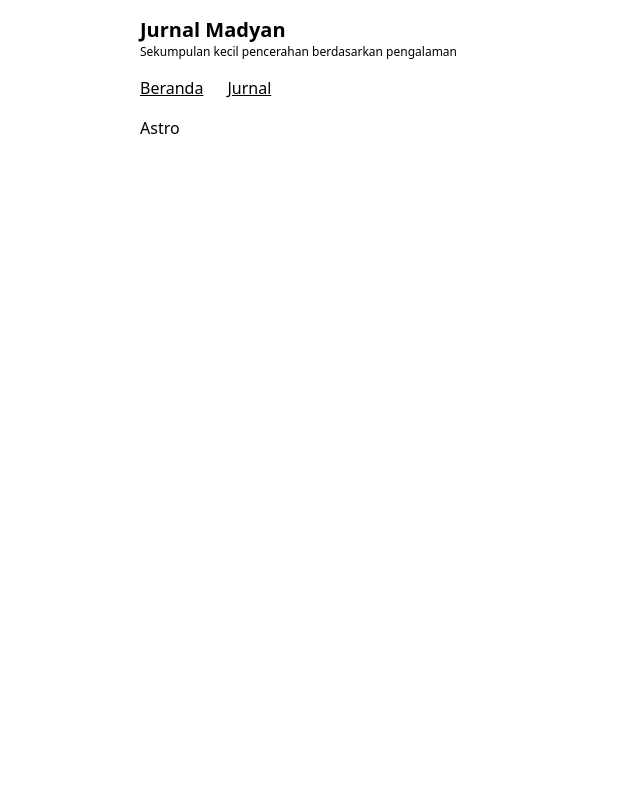
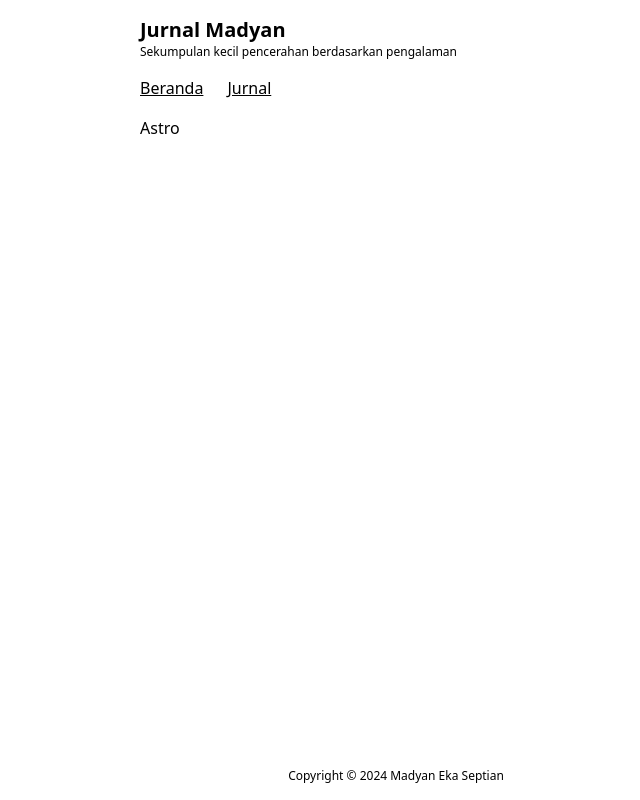
Before and after one commit to madyanes/madyanes.github.io, an Astro site: page / in a window 1280 px wide. Shown: the whole page, without its empty margins (244-884 px from the left). Built offline with nearby package versions, Linux system fonts and the light colour scheme; Astro itself is replaced by a stand-in of ours.

Commit message:
Create site footer

```diff
--- /dev/null
+++ b/src/components/Footer.astro
@@ -0,0 +1,3 @@
+<footer class="py-4 text-center text-xs">
+  <p>Copyright &copy; 2024 Madyan Eka Septian</p>
+</footer>
--- a/src/layouts/BaseLayout.astro
+++ b/src/layouts/BaseLayout.astro
@@ -1,5 +1,6 @@
 ---
 import Header from "../components/Header.astro";
+import Footer from "../components/Footer.astro";
 
 interface Props {
   title: string;
@@ -18,11 +19,12 @@ const { title } = Astro.props;
     <title>{title || defaultTitle}</title>
   </head>
   <body>
-    <div class="mx-auto w-11/12 md:w-3/5 lg:w-2/5">
+    <div class="mx-auto flex min-h-screen w-11/12 flex-col md:w-3/5 lg:w-2/5">
       <Header />
-      <main>
+      <main class="flex-grow">
         <slot />
       </main>
+      <Footer />
     </div>
   </body>
 </html>
```
